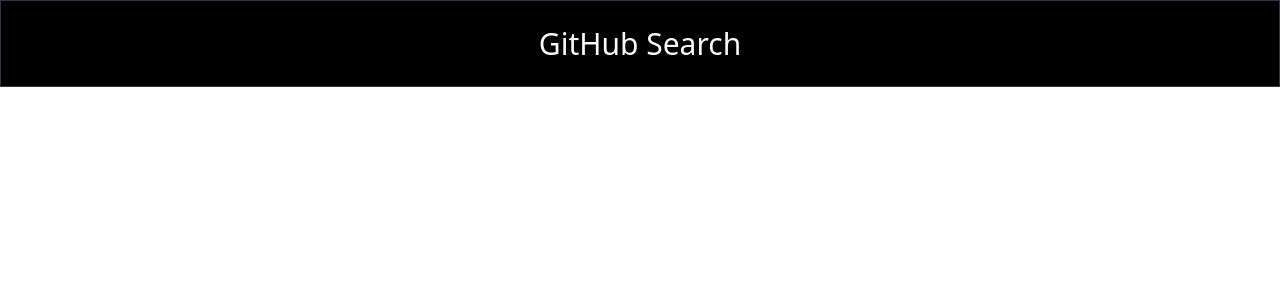
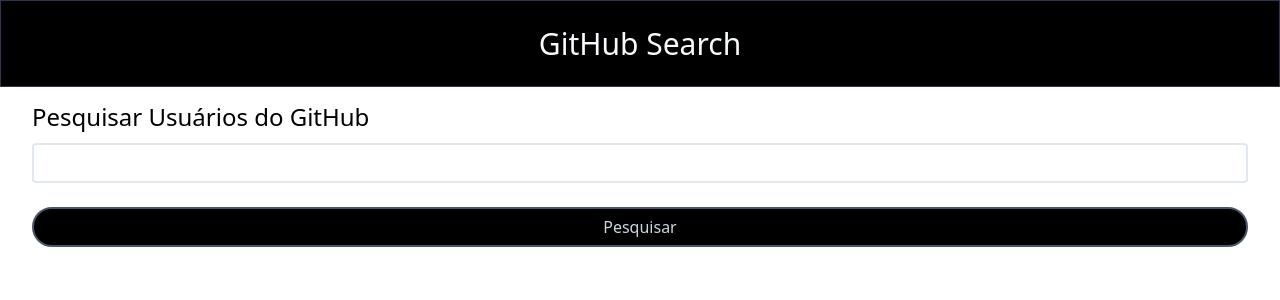
Before and after one commit to eosantos/github-search, a React (Create React App) app: page / in a window 1280 px wide. Shown: the top 300 px of the page. Built offline with nearby package versions, Linux system fonts and the light colour scheme.

Commit message:
Feature: Create component search

```diff
--- a/src/App.js
+++ b/src/App.js
@@ -1,11 +1,13 @@
 import "./App.css";
 import Navbar from "./components/layout/Navbar";
+import Search from "./components/layout/Search";
 
 function App() {
   return (
     <div className="App">
       <div>
         <Navbar />
+        <Search />
       </div>
     </div>
   );
--- /dev/null
+++ b/src/components/layout/Search.js
@@ -0,0 +1,22 @@
+const Search = () => {
+  return (
+    <>
+      <div className="container mx-auto">
+        <h1 className={tailwind.title}>Pesquisar Usuários do GitHub</h1>
+        <form>
+          <input type="text" name="text" className={tailwind.searchInput} />
+          <input type="submit" value="Pesquisar" className={tailwind.button} />
+        </form>
+      </div>
+    </>
+  );
+};
+
+const tailwind = {
+  title: "text-2xl mb-2 mt-3 text-black",
+  searchInput: "w-full rounded h-10 border-2 mb-6",
+  button:
+    "w-full h-10 rounded-full border-2 border-gray-700 bg-black text-gray-400",
+};
+
+export default Search;
--- /dev/null
+++ b/src/components/styles/global.css
@@ -0,0 +1,8 @@
+@tailwind base;
+@tailwind components;
+@tailwind utilities;
+
+body {
+  @apply bg-gray-900 text-gray-100;
+  -webkit-font-smoothing: antialiased;
+}
```
